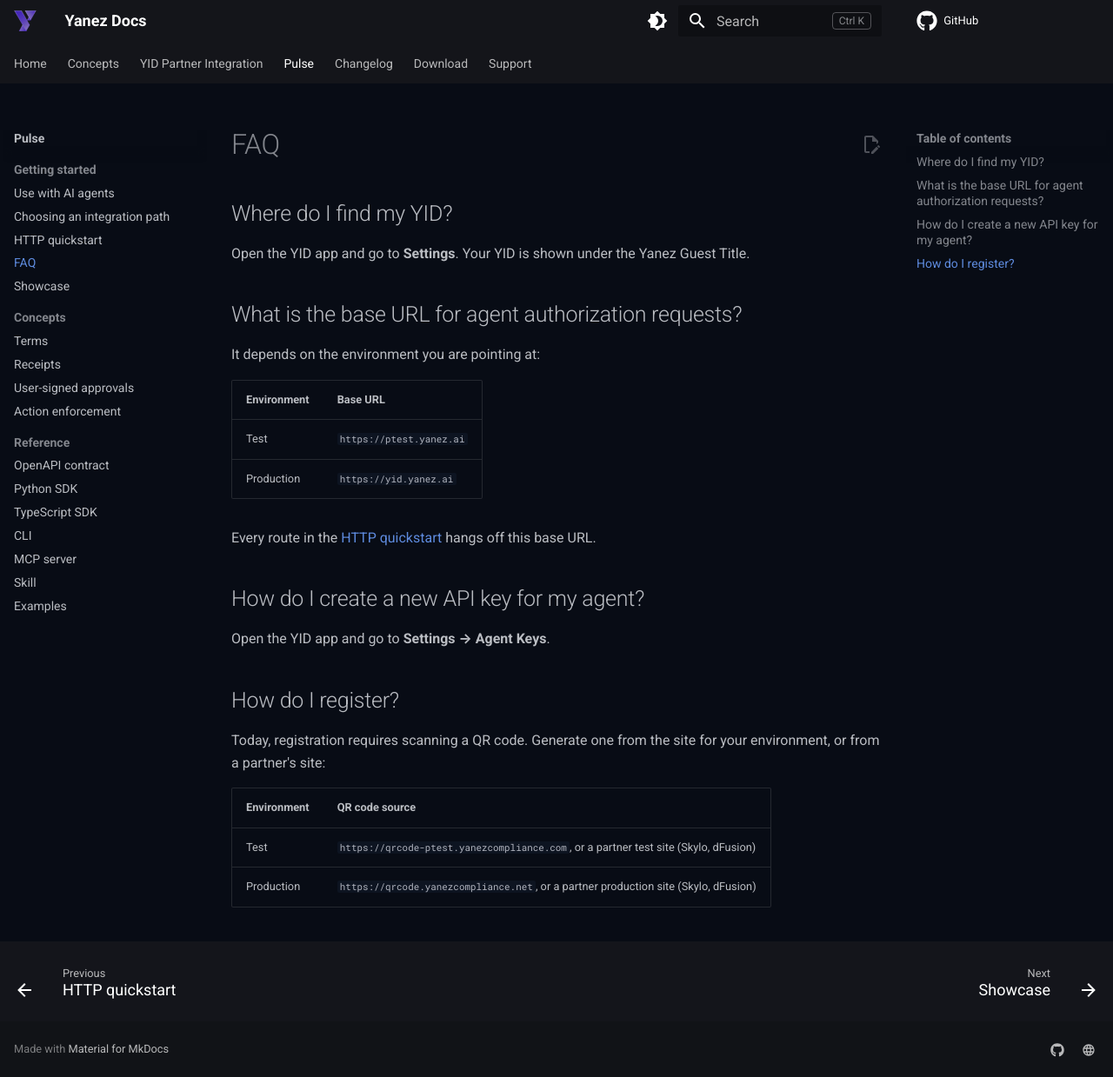
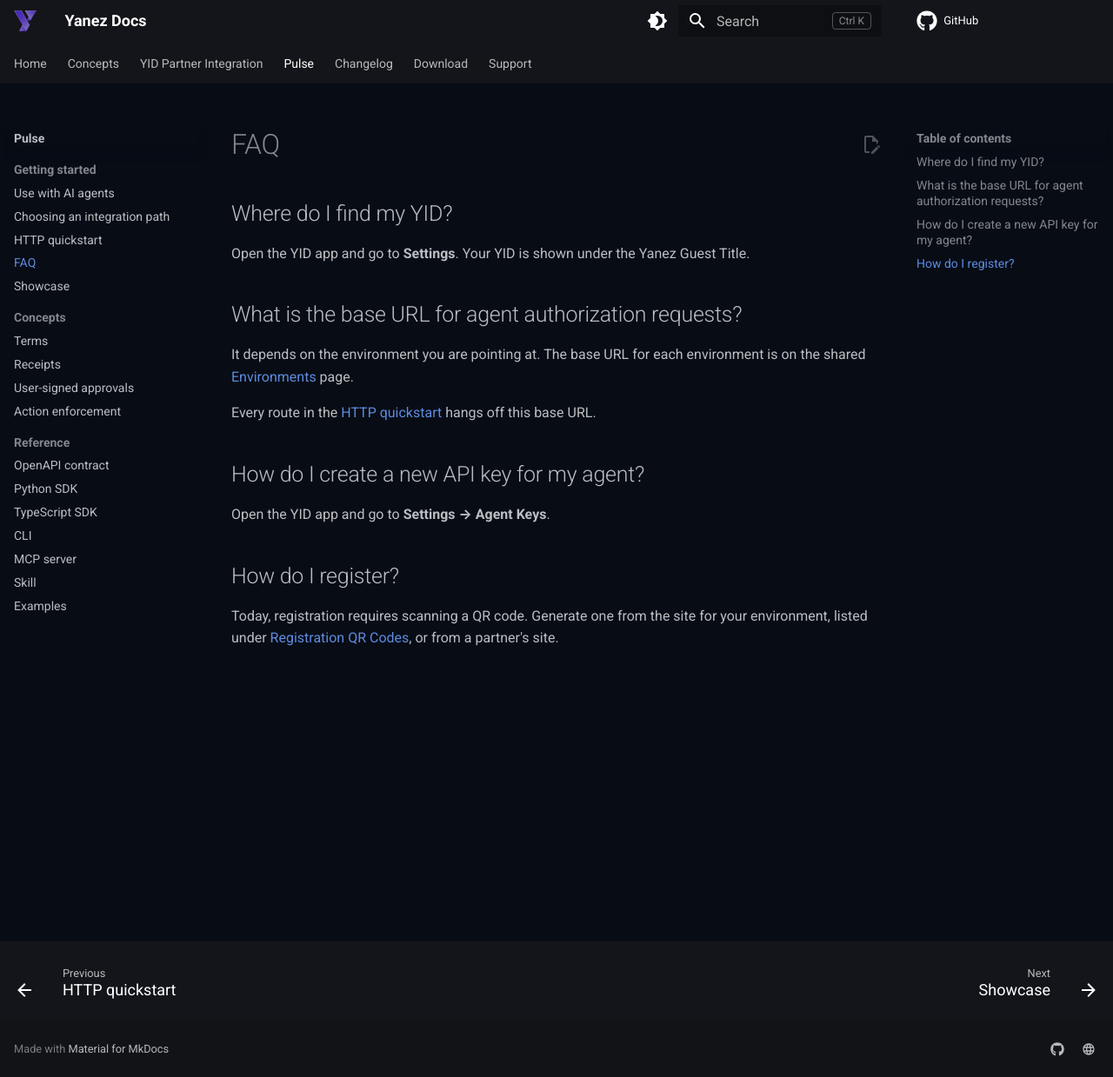
Before and after one commit to yanez-compliance/docs-yanez-ai, an MkDocs documentation site: the page built from docs/pulse/faq.md, in a window 1280 px wide and 1239 px high. Shown: the whole window at 87% size. Built offline with MkDocs 1.6.1 and Material for MkDocs 9.7.7, drawn with Linux system fonts in a browser that asks for light colours; comment, search, counter and statistics services are not loaded.

Commit message:
docs: define shared identity, environment, and glossary concepts once
Co-Authored-By: Claude Opus 5 <noreply@anthropic.com>

```diff
--- a/docs/pulse/faq.md
+++ b/docs/pulse/faq.md
@@ -11,12 +11,8 @@ Open the YID app and go to **Settings**. Your YID is shown under the Yanez Guest
 
 ## What is the base URL for agent authorization requests?
 
-It depends on the environment you are pointing at:
-
-| Environment | Base URL |
-|---|---|
-| Test | `https://ptest.yanez.ai` |
-| Production | `https://yid.yanez.ai` |
+It depends on the environment you are pointing at. The base URL for each environment
+is on the shared [Environments](../concepts/environments.md) page.
 
 Every route in the [HTTP quickstart](http-quickstart.md) hangs off this base URL.
 
@@ -27,9 +23,6 @@ Open the YID app and go to **Settings → Agent Keys**.
 ## How do I register?
 
 Today, registration requires scanning a QR code. Generate one from the site for
-your environment, or from a partner's site:
-
-| Environment | QR code source |
-|---|---|
-| Test | `https://qrcode-ptest.yanezcompliance.com`, or a partner test site (Skylo, dFusion) |
-| Production | `https://qrcode.yanezcompliance.net`, or a partner production site (Skylo, dFusion) |
+your environment, listed under
+[Registration QR Codes](../concepts/environments.md#registration-qr-codes), or from a
+partner's site.
--- a/mkdocs.yml
+++ b/mkdocs.yml
@@ -104,6 +104,9 @@ markdown_extensions:
 nav:
   - Home: index.md
   - Concepts:
+      - concepts/index.md
+      - Identity and Keys: concepts/identity.md
+      - Environments: concepts/environments.md
       - Glossary: concepts/glossary.md
   - YID Partner Integration:
       - yid/index.md
```
Also changed, not shown: docs/concepts/environments.md (added, +35 -0 lines), docs/concepts/glossary.md (+10 -0 lines), docs/concepts/identity.md (added, +49 -0 lines), docs/concepts/index.md (added, +12 -0 lines), docs/yid/concepts.md (+4 -46 lines), docs/yid/index.md (+3 -4 lines).
